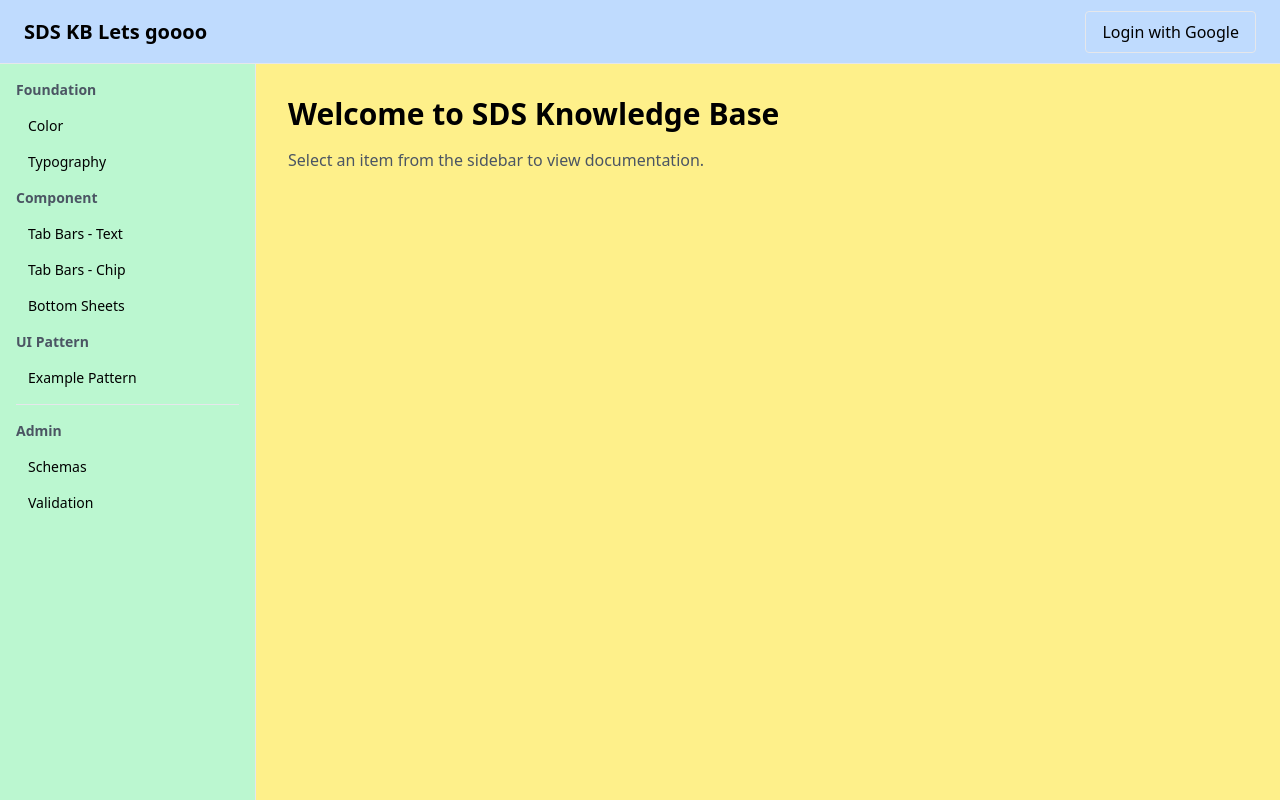
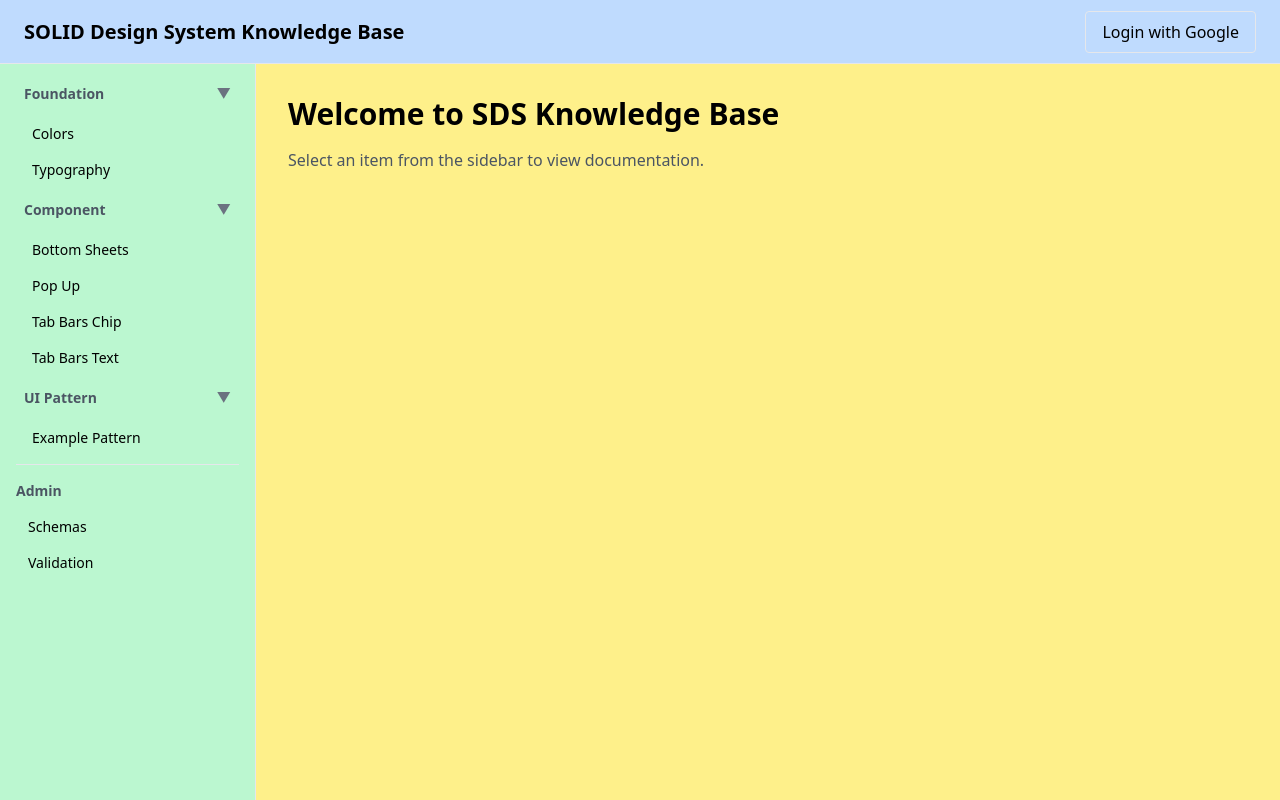
Before and after one commit to ynsukimsh/sdskb, a Next.js app: page / in a window 1280 px wide. Built offline with nearby package versions, Linux system fonts and the light colour scheme.

Commit message:
Dynamic sidebar, content pages with react-markdown, Do/Don't, Tailwind; postcss config; lib/content-nav
Co-authored-by: Cursor <cursoragent@cursor.com>

```diff
--- /dev/null
+++ b/app/content/[category]/[slug]/page.tsx
@@ -0,0 +1,107 @@
+import fs from 'fs'
+import path from 'path'
+import matter from 'gray-matter'
+import { notFound } from 'next/navigation'
+import ReactMarkdown from 'react-markdown'
+
+type Props = { params: Promise<{ category: string; slug: string }> }
+
+const markdownComponents = {
+  h1: ({ children, ...props }: React.ComponentPropsWithoutRef<'h1'>) => (
+    <h1 className="text-2xl font-bold mt-8 mb-4 first:mt-0" {...props}>{children}</h1>
+  ),
+  h2: ({ children, ...props }: React.ComponentPropsWithoutRef<'h2'>) => (
+    <h2 className="text-xl font-semibold mt-6 mb-3" {...props}>{children}</h2>
+  ),
+  h3: ({ children, ...props }: React.ComponentPropsWithoutRef<'h3'>) => (
+    <h3 className="text-lg font-semibold mt-4 mb-2" {...props}>{children}</h3>
+  ),
+  p: ({ children, ...props }: React.ComponentPropsWithoutRef<'p'>) => (
+    <p className="text-gray-700 mb-3 leading-relaxed" {...props}>{children}</p>
+  ),
+  ul: ({ children, ...props }: React.ComponentPropsWithoutRef<'ul'>) => (
+    <ul className="list-disc pl-6 mb-4 space-y-1 text-gray-700" {...props}>{children}</ul>
+  ),
+  ol: ({ children, ...props }: React.ComponentPropsWithoutRef<'ol'>) => (
+    <ol className="list-decimal pl-6 mb-4 space-y-1 text-gray-700" {...props}>{children}</ol>
+  ),
+  li: ({ children, ...props }: React.ComponentPropsWithoutRef<'li'>) => (
+    <li className="leading-relaxed" {...props}>{children}</li>
+  ),
+  a: ({ href, children, ...props }: React.ComponentPropsWithoutRef<'a'>) => (
+    <a href={href} className="text-blue-600 hover:underline" target="_blank" rel="noreferrer" {...props}>
+      {children}
+    </a>
+  ),
+  code: ({ children, ...props }: React.ComponentPropsWithoutRef<'code'>) => (
+    <code className="bg-gray-100 px-1.5 py-0.5 rounded text-sm font-mono" {...props}>{children}</code>
+  ),
+  pre: ({ children, ...props }: React.ComponentPropsWithoutRef<'pre'>) => (
+    <pre className="bg-gray-100 p-4 rounded-lg overflow-x-auto text-sm mb-4" {...props}>{children}</pre>
+  ),
+  blockquote: ({ children, ...props }: React.ComponentPropsWithoutRef<'blockquote'>) => (
+    <blockquote className="border-l-4 border-gray-300 pl-4 my-4 text-gray-600 italic" {...props}>
+      {children}
+    </blockquote>
+  ),
+}
+
+export default async function ContentSlugPage({ params }: Props) {
+  const { category, slug } = await params
+  const filePath = path.join(process.cwd(), 'content', category, `${slug}.md`)
+  if (!fs.existsSync(filePath)) notFound()
+
+  const raw = fs.readFileSync(filePath, 'utf8')
+  const { data, content } = matter(raw)
+  const title = (data?.name as string) ?? slug.replace(/-/g, ' ').replace(/\b\w/g, (c) => c.toUpperCase())
+  const description = data?.description as string | undefined
+  const figmaLink = data?.figmaLink as string | undefined
+  const doText = data?.do as string | undefined
+  const dontText = data?.dont as string | undefined
+  const hasDoDont = doText || dontText
+
+  return (
+    <article className="max-w-3xl">
+      <header className="mb-8">
+        <h1 className="text-3xl font-bold text-gray-900 mb-2">{title}</h1>
+        {description && (
+          <p className="text-lg text-gray-600 leading-relaxed">{description}</p>
+        )}
+        {figmaLink && (
+          <a
+            href={figmaLink}
+            target="_blank"
+            rel="noreferrer"
+            className="inline-flex items-center gap-2 mt-4 px-4 py-2 bg-gray-900 text-white text-sm font-medium rounded-lg hover:bg-gray-800 transition-colors"
+          >
+            View in Figma
+            <span aria-hidden>→</span>
+          </a>
+        )}
+      </header>
+
+      {hasDoDont && (
+        <div className="grid grid-cols-1 sm:grid-cols-2 gap-4 mb-8">
+          {doText && (
+            <div className="rounded-lg border border-green-200 bg-green-50 p-4">
+              <h3 className="text-sm font-semibold text-green-800 mb-2">Do</h3>
+              <p className="text-sm text-green-900">{doText}</p>
+            </div>
+          )}
+          {dontText && (
+            <div className="rounded-lg border border-red-200 bg-red-50 p-4">
+              <h3 className="text-sm font-semibold text-red-800 mb-2">Don&apos;t</h3>
+              <p className="text-sm text-red-900">{dontText}</p>
+            </div>
+          )}
+        </div>
+      )}
+
+      <div className="content-markdown">
+        <ReactMarkdown components={markdownComponents}>
+          {content.trim() || ''}
+        </ReactMarkdown>
+      </div>
+    </article>
+  )
+}
--- a/app/layout.tsx
+++ b/app/layout.tsx
@@ -2,23 +2,25 @@ import './globals.css'
 import type { Metadata } from 'next'
 import TopBar from '@/components/TopBar'
 import Sidebar from '@/components/Sidbar'
+import { getContentNav } from '@/lib/content-nav'
 
 export const metadata: Metadata = {
   title: 'SDS Knowledge Base',
   description: 'Design system documentation with schema management',
 }
 
-export default function RootLayout({
+export default async function RootLayout({
   children,
 }: {
   children: React.ReactNode
 }) {
+  const nav = getContentNav()
   return (
     <html lang="en">
       <body className="h-screen flex flex-col">
         <TopBar />
         <div className="flex flex-1 overflow-hidden">
-          <Sidebar />
+          <Sidebar nav={nav} />
           <main className="flex-1 overflow-auto p-8 bg-yellow-200">
             {children}
           </main>
--- a/components/Sidbar.tsx
+++ b/components/Sidbar.tsx
@@ -1,44 +1,58 @@
+'use client'
+
 import Link from 'next/link'
+import { useState } from 'react'
+import type { ContentNavSection } from '@/lib/content-nav'
 
-export default function Sidebar() {
+type SidebarProps = { nav: ContentNavSection[] }
+
+export default function Sidebar({ nav }: SidebarProps) {
+  const [openCategories, setOpenCategories] = useState<Set<string>>(() => new Set(nav.map((s) => s.category)))
+
+  function toggle(category: string) {
+    setOpenCategories((prev) => {
+      const next = new Set(prev)
+      if (next.has(category)) next.delete(category)
+      else next.add(category)
+      return next
+    })
+  }
+
   return (
     <div className="w-64 border-r bg-green-200 overflow-auto">
       <div className="p-4">
         <nav className="space-y-2">
-          {/* Foundation */}
-          <div>
-            <div className="font-semibold text-sm text-gray-600 mb-2">Foundation</div>
-            <Link href="/content/foundation/color" className="block py-2 px-3 text-sm hover:bg-gray-200 rounded">
-              Color
-            </Link>
-            <Link href="/content/foundation/typography" className="block py-2 px-3 text-sm hover:bg-gray-200 rounded">
-              Typography
-            </Link>
-          </div>
+          {nav.map((section) => {
+            const isOpen = openCategories.has(section.category)
+            return (
+              <div key={section.category} className={section.category === 'foundations' ? '' : 'mt-4'}>
+                <button
+                  type="button"
+                  onClick={() => toggle(section.category)}
+                  className="flex w-full items-center justify-between font-semibold text-sm text-gray-600 mb-2 py-1 px-2 rounded hover:bg-gray-300/80"
+                >
+                  <span>{section.label}</span>
+                  <span className="text-gray-500 select-none" aria-hidden>
+                    {isOpen ? '▼' : '▶'}
+                  </span>
+                </button>
+                {isOpen && (
+                  <div className="pl-1">
+                    {section.files.map((file) => (
+                      <Link
+                        key={file.slug}
+                        href={`/content/${section.category}/${file.slug}`}
+                        className="block py-2 px-3 text-sm hover:bg-gray-200 rounded"
+                      >
+                        {file.label}
+                      </Link>
+                    ))}
+                  </div>
+                )}
+              </div>
+            )
+          })}
 
-          {/* Component */}
-          <div className="mt-4">
-            <div className="font-semibold text-sm text-gray-600 mb-2">Component</div>
-            <Link href="/content/component/tab-bars-text" className="block py-2 px-3 text-sm hover:bg-gray-200 rounded">
-              Tab Bars - Text
-            </Link>
-            <Link href="/content/component/tab-bars-chip" className="block py-2 px-3 text-sm hover:bg-gray-200 rounded">
-              Tab Bars - Chip
-            </Link>
-            <Link href="/content/component/bottom-sheets" className="block py-2 px-3 text-sm hover:bg-gray-200 rounded">
-              Bottom Sheets
-            </Link>
-          </div>
-
-          {/* UI Pattern */}
-          <div className="mt-4">
-            <div className="font-semibold text-sm text-gray-600 mb-2">UI Pattern</div>
-            <Link href="/content/uipattern/example-pattern" className="block py-2 px-3 text-sm hover:bg-gray-200 rounded">
-              Example Pattern
-            </Link>
-          </div>
-
-          {/* Admin */}
           <div className="mt-6 pt-4 border-t">
             <div className="font-semibold text-sm text-gray-600 mb-2">Admin</div>
             <Link href="/schemas" className="block py-2 px-3 text-sm hover:bg-gray-200 rounded">
--- a/components/TopBar.tsx
+++ b/components/TopBar.tsx
@@ -4,7 +4,7 @@ export default function TopBar() {
   return (
     <div className="h-16 border-b flex items-center justify-between px-6 bg-blue-200">
       <Link href="/" className="text-xl font-bold hover:text-red-600">
-        SDS KB Lets goooo
+        SOLID Design System Knowledge Base
       </Link>
 
       <button className="px-4 py-2 border rounded hover:bg-gray-50">
--- /dev/null
+++ b/lib/content-nav.ts
@@ -0,0 +1,50 @@
+import fs from 'fs'
+import path from 'path'
+
+const CONTENT_DIR = 'content'
+const CATEGORY_ORDER = ['foundations', 'components', 'uipattern']
+const CATEGORY_LABELS: Record<string, string> = {
+  foundations: 'Foundation',
+  components: 'Component',
+  uipattern: 'UI Pattern',
+}
+
+function slugToLabel(slug: string): string {
+  return slug
+    .split('-')
+    .map((word) => word.charAt(0).toUpperCase() + word.slice(1))
+    .join(' ')
+}
+
+export type ContentNavSection = {
+  category: string
+  label: string
+  files: { slug: string; label: string }[]
+}
+
+export function getContentNav(): ContentNavSection[] {
+  const contentPath = path.join(process.cwd(), CONTENT_DIR)
+  if (!fs.existsSync(contentPath)) return []
+
+  const entries = fs.readdirSync(contentPath, { withFileTypes: true })
+  const categoryDirs = entries.filter((e) => e.isDirectory()).map((e) => e.name)
+  const result: ContentNavSection[] = []
+
+  for (const category of CATEGORY_ORDER) {
+    if (!categoryDirs.includes(category)) continue
+    const categoryPath = path.join(contentPath, category)
+    const files = fs.readdirSync(categoryPath)
+    const mdFiles = files.filter((f) => f.endsWith('.md')).sort()
+    const items = mdFiles.map((file) => {
+      const slug = file.replace(/\.md$/, '')
+      return { slug, label: slugToLabel(slug) }
+    })
+    result.push({
+      category,
+      label: CATEGORY_LABELS[category] ?? category,
+      files: items,
+    })
+  }
+
+  return result
+}
--- /dev/null
+++ b/postcss.config.js
@@ -0,0 +1,9 @@
+/** @type {import('postcss-load-config').Config} */
+const config = {
+  plugins: {
+    tailwindcss: {},
+    autoprefixer: {},
+  },
+}
+
+module.exports = config
```
Also changed, not shown: content/components/pop-up.md (added, +11 -0 lines), package.json (+9 -8 lines), tsconfig.json (+19 -5 lines), 1 other file (tests, documents, lock files or other folders).
